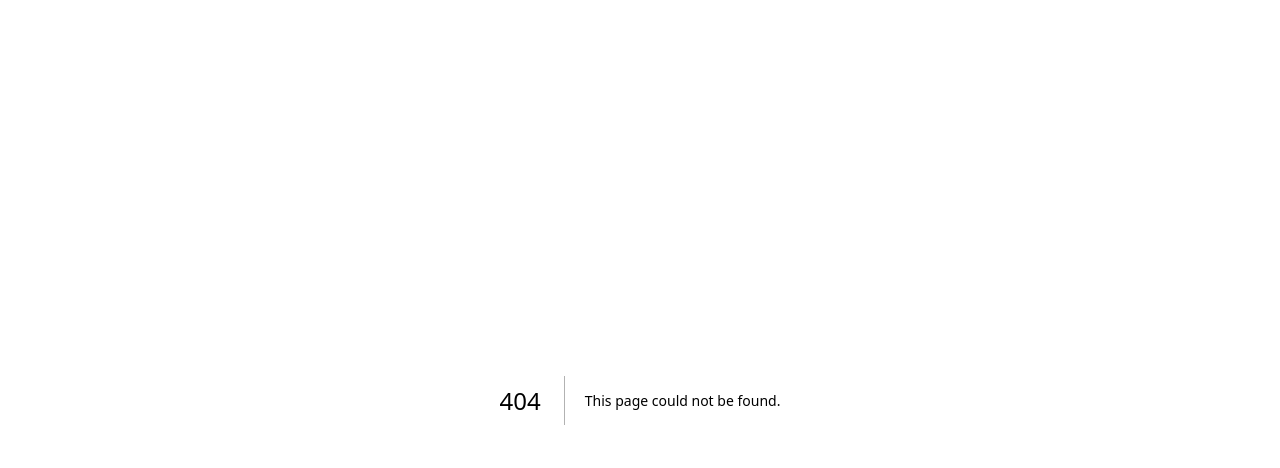
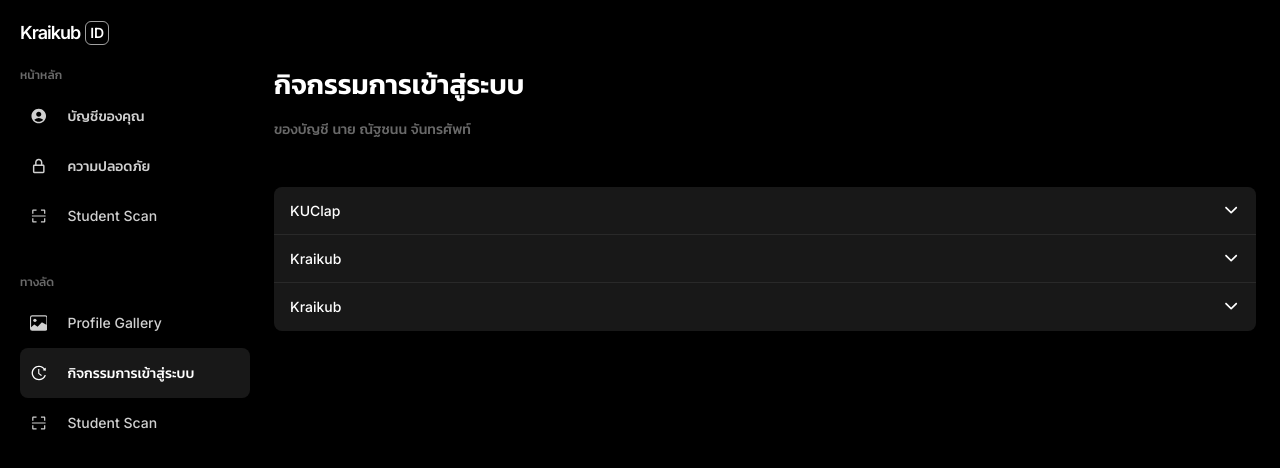
Before and after one commit to kraikub/kraikub-id, a Next.js app: page /oauth2-activities in a window 1280 px wide. Before the commit this address had no page. Shown: the top 468 px of the page. Built offline with nearby package versions, Linux system fonts and the light colour scheme.

Commit message:
💄 Add OAuth2 activities page.

```diff
--- /dev/null
+++ b/pages/oauth2-activities/index.tsx
@@ -0,0 +1 @@
+export { OAuthActivities as default } from "../../src/views/oauth2-activities";
--- a/src/layouts/AppBar.tsx
+++ b/src/layouts/AppBar.tsx
@@ -16,8 +16,9 @@
 import { appbarConfig } from "../config/appbar_config";
 import { MdAccountCircle } from "react-icons/md";
 import { BiLockAlt } from "react-icons/bi";
+import { BsImage } from "react-icons/bs";
 import { Container } from "@mui/system";
-import { AiOutlineScan } from "react-icons/ai";
+import { AiOutlineScan, AiOutlineHistory } from "react-icons/ai";
 import { IoIosArrowBack } from "react-icons/io";
 import { FiMenu } from "react-icons/fi";
 
@@ -28,7 +29,7 @@
   iconSize?: string;
 };
 
-const menus: Menu[] = [
+const mainMenus: Menu[] = [
   {
     text: "บัญชีของคุณ",
     href: "/account",
@@ -48,6 +49,26 @@
   },
 ];
 
+const shortcuts: Menu[] = [
+  {
+    text: "Profile Gallery",
+    href: "/profile-gallery",
+    icon: <BsImage />,
+  },
+  {
+    text: "กิจกรรมการเข้าสู่ระบบ",
+    href: "/oauth2-activities",
+    icon: <AiOutlineHistory />,
+    iconSize: "20px",
+  },
+  {
+    text: "Student Scan",
+    href: "/whois",
+    icon: <AiOutlineScan />,
+    iconSize: "20px",
+  },
+];
+
 const gridButtonStyles = {
   display: "flex",
   justifyContent: "center",
@@ -55,15 +76,29 @@
   height: "50px",
 };
 
+const groups = [
+  {
+    name: "หน้าหลัก",
+    list: mainMenus,
+  },
+  {
+    name: "ทางลัด",
+    list: shortcuts,
+  },
+];
+
 const Menu: FC<Menu> = ({ text, href, icon, iconSize }) => {
-  const theme =  useTheme()
+  const theme = useTheme();
   const router = useRouter();
   return (
     <Button
       disableRipple
       variant="contained"
       sx={{
-        backgroundColor: router.pathname === href ? theme.palette.background.paper : "transparent",
+        backgroundColor:
+          router.pathname === href
+            ? theme.palette.background.paper
+            : "transparent",
         fontSize: 14,
         paddingX: "10px",
         textAlign: "start",
@@ -79,7 +114,7 @@
       <Grid container>
         <Grid
           item
-          xs={2}
+          xs={1}
           sx={{
             ...gridButtonStyles,
             fontSize: iconSize || "20px",
@@ -89,7 +124,7 @@
         </Grid>
         <Grid
           item
-          xs={10}
+          xs={11}
           sx={{
             ...gridButtonStyles,
             pl: "20px",
@@ -201,9 +236,28 @@
           },
         }}
       >
-        <Stack>
-          {menus.map((menu, index) => {
-            return <Menu key={`menu-${menu.text}-${index}`} {...menu} />;
+        <Stack spacing={4}>
+          {groups.map((g, index) => {
+            return (
+              <Box key={`menu-group-${index}`}>
+                <Typography
+                  variant="body2"
+                  sx={{
+                    fontSize: 12,
+                    fontWeight: 500,
+                  }}
+                >
+                  {g.name}
+                </Typography>
+                <Stack mt={1}>
+                  {g.list.map((menu, index) => {
+                    return (
+                      <Menu key={`menu-${menu.text}-${index}`} {...menu} />
+                    );
+                  })}
+                </Stack>
+              </Box>
+            );
           })}
         </Stack>
       </Box>
@@ -247,13 +301,15 @@
             }}
           >
             <Grid item xs={4} sx={{ ...gridButtonStyles }}></Grid>
+            <Grid item xs={4} sx={{ ...gridButtonStyles }}></Grid>
             <Grid item xs={4} sx={{ ...gridButtonStyles }}>
-            </Grid>
-            <Grid item xs={4} sx={{ ...gridButtonStyles }}>
-              <IconButton onClick={() => setOpenMenuModal(true)} sx={{
-                fontSize: 20,
-                color: theme.palette.text.secondary
-              }}>
+              <IconButton
+                onClick={() => setOpenMenuModal(true)}
+                sx={{
+                  fontSize: 20,
+                  color: theme.palette.text.secondary,
+                }}
+              >
                 <FiMenu />
               </IconButton>
             </Grid>
@@ -278,17 +334,43 @@
             px: "10px",
           }}
         >
-          <Button color="primary" onClick={() => setOpenMenuModal(false)} variant="text" sx={{
-            fontSize: 18
-          }}>
+          <Button
+            color="primary"
+            onClick={() => setOpenMenuModal(false)}
+            variant="text"
+            sx={{
+              fontSize: 18,
+            }}
+          >
             <IoIosArrowBack /> Back
           </Button>
         </Box>
         <Container>
           <Stack>
-            {menus.map((menu, index) => {
-              return <Menu key={`menu-${menu.text}-${index}`} {...menu} />;
-            })}
+            <Stack spacing={4}>
+              {groups.map((g, index) => {
+                return (
+                  <Box key={`menu-group-${index}`}>
+                    <Typography
+                      variant="body2"
+                      sx={{
+                        fontSize: 12,
+                        fontWeight: 500,
+                      }}
+                    >
+                      {g.name}
+                    </Typography>
+                    <Stack mt={1}>
+                      {g.list.map((menu, index) => {
+                        return (
+                          <Menu key={`menu-${menu.text}-${index}`} {...menu} />
+                        );
+                      })}
+                    </Stack>
+                  </Box>
+                );
+              })}
+            </Stack>
           </Stack>
         </Container>
       </Drawer>
--- a/src/layouts/ui/menu/ChoiceCard.tsx
+++ b/src/layouts/ui/menu/ChoiceCard.tsx
@@ -75,11 +75,11 @@
                   display: "flex",
                   alignItems: "center",
                   justifyContent: "start",
-                  minHeight: "40px",
+                  minHeight: "44px",
                 }}>
                   <Typography
                     sx={{
-                      fontSize: 14,
+                      fontSize: 16,
                       color: theme.palette.info.main,
                     }}
                   >
--- a/src/layouts/ui/menu/Menu.tsx
+++ b/src/layouts/ui/menu/Menu.tsx
@@ -38,7 +38,7 @@
       >
         <Typography
           sx={{
-            fontSize: 14,
+            fontSize: 16,
             fontWeight: 400,
           }}
         >
--- a/src/styles/mui.ts
+++ b/src/styles/mui.ts
@@ -21,7 +21,7 @@
     },
     background: {
       default: "#000000",
-      paper: "#141414",
+      paper: "#181818",
     },
     text: {
       primary: "#ffffff",
--- /dev/null
+++ b/src/views/oauth2-activities/index.tsx
@@ -0,0 +1,97 @@
+import {
+  Accordion,
+  AccordionDetails,
+  AccordionSummary,
+  Box,
+  Typography,
+  useTheme,
+} from "@mui/material";
+import { NextPage } from "next";
+import Head from "next/head";
+import { useState } from "react";
+import { IoIosArrowDown } from "react-icons/io";
+import { AppBar } from "../../layouts/AppBar";
+
+const logs = [
+  {
+    appName: "KUClap",
+    clientId: "",
+    scope: "2",
+    timestamp: "1234",
+  },
+  {
+    appName: "Kraikub",
+    clientId: "",
+    scope: "2",
+    timestamp: "5678",
+  },
+  {
+    appName: "Kraikub",
+    clientId: "",
+    scope: "2",
+    timestamp: "3578",
+  },
+];
+
+export const OAuthActivities: NextPage = () => {
+
+  const theme = useTheme();
+  const [whichActive, setWhichActive] = useState<number>();
+
+  const handleChange =
+    (which: number) => (event: React.SyntheticEvent, newExpanded: boolean) => {
+      setWhichActive(newExpanded ? which : undefined);
+    };
+
+  return (
+    <>
+      <Head>
+        <title>Sign in Activities (last 30 days)</title>
+      </Head>
+      <AppBar>
+        <Box>
+          <Typography variant="h5">กิจกรรมการเข้าสู่ระบบ</Typography>
+          <Typography variant="body2" fontWeight={500} mt={2}>
+            ของบัญชี {"นาย ณัฐชนน จันทรศัพท์"}
+          </Typography>
+          <Box
+            sx={{
+              my: 6,
+            }}
+          >
+            {logs.map((l, index) => {
+              return (
+                <Accordion
+                  disableGutters
+                  expanded={whichActive === index}
+                  onChange={handleChange(index)}
+                >
+                  <AccordionSummary
+                    key={`oauth2-act-${index}`}
+                    expandIcon={<IoIosArrowDown />}
+                  >
+                    <Typography
+                      sx={{
+                        fontWeight: 500,
+                        fontSize: 14,
+                      }}
+                    >
+                      {l.appName}
+                    </Typography>
+                  </AccordionSummary>
+                  <AccordionDetails>
+                    <Typography sx={{
+                        fontWeight: 500,
+                        fontSize: 14,
+                        color: theme.palette.text.secondary
+                      }}>{l.timestamp}</Typography>
+                  </AccordionDetails>
+                </Accordion>
+              );
+            })}
+          </Box>
+        </Box>
+      </AppBar>
+    </>
+  );
+};
```
